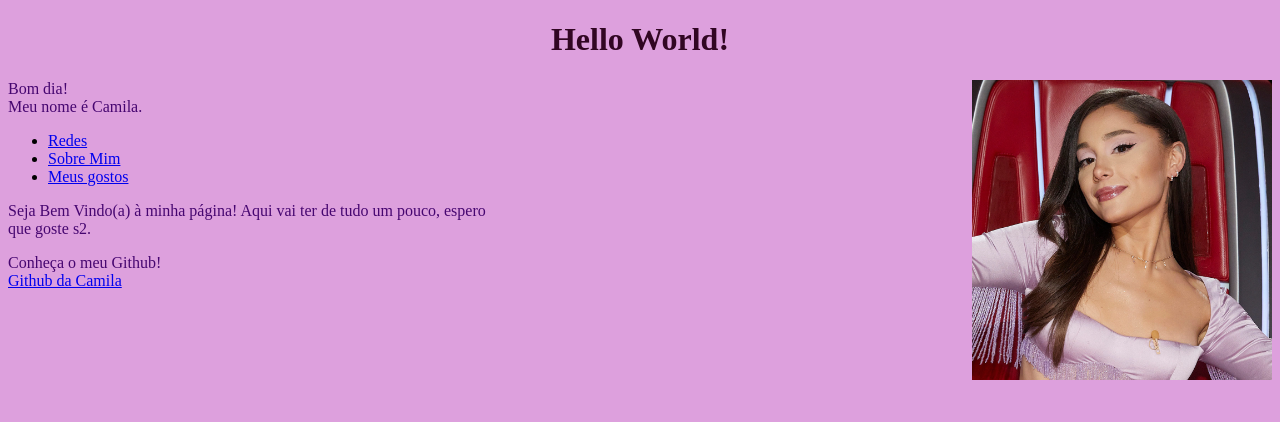
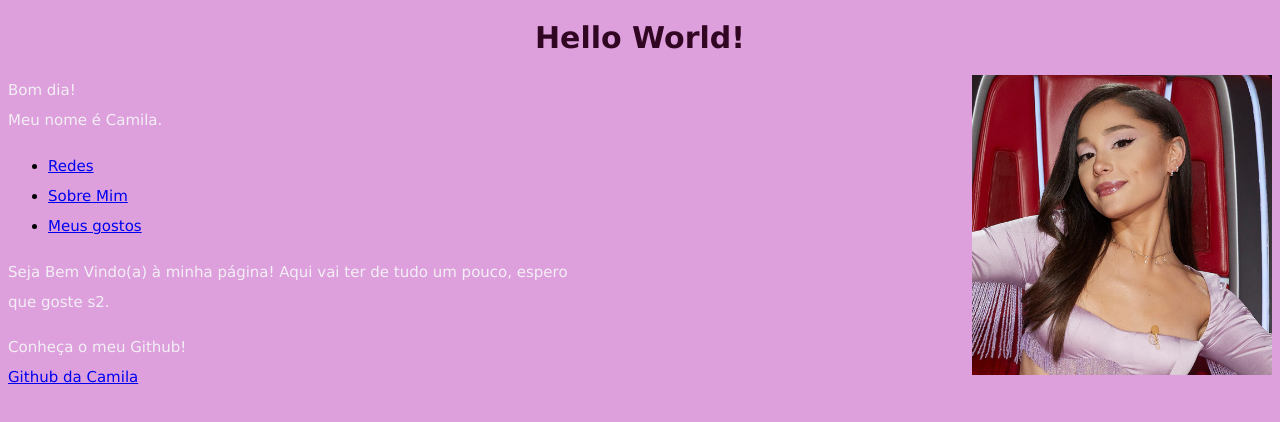
Before and after one commit to camilapadalino/htmltest2, a plain HTML site: page index.html in a window 1280 px wide. Drawn offline with Linux system fonts and the light colour scheme.

Commit message:
htmlteste

```diff
--- a/estilos/estilo.css
+++ b/estilos/estilo.css
@@ -1,6 +1,18 @@
+html{
+    font-size: 16px;
+    font-family: Verdana, Geneva, Tahoma, sans-serif
+}
 p{
-    color:rgb(70, 6, 112);
+    color:rgb(243, 239, 245);
 }
 h1{
     color:rgb(49, 6, 35);
+    font-size: 30px;
+    text-align: center;
 }
+p,li{
+    font-size:15px;
+    line-height: 2;
+    letter-spacing: 1;
+    border: 2px;
+}
```
Also changed, not shown: index.html (+1 -0 lines).
